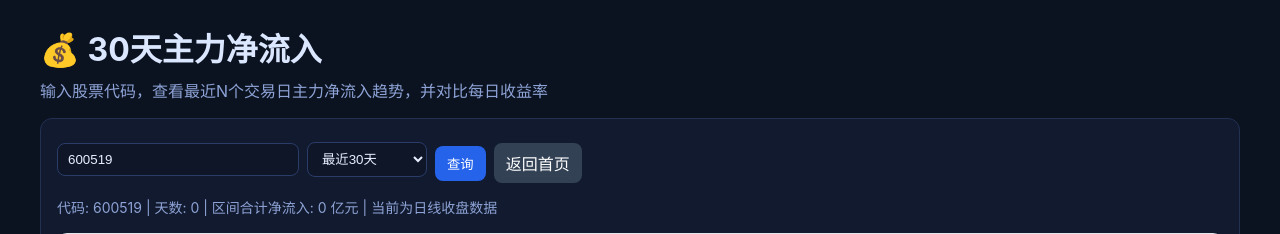
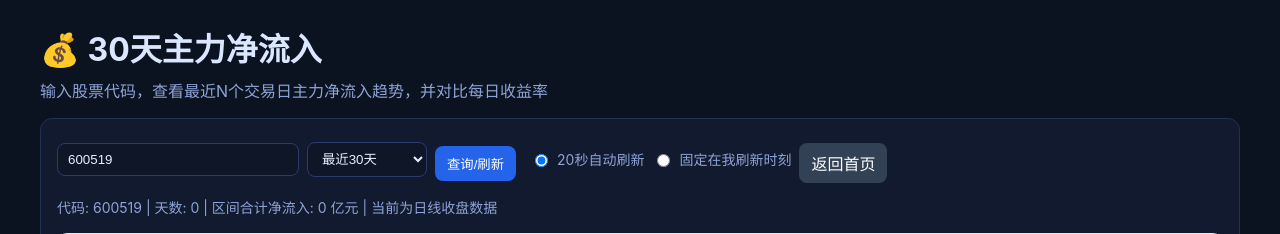
Before and after one commit to echo00725/stock326-site, a Flask app: page /main-net-inflow in a window 1280 px wide. Shown: the top 234 px of the page. Run offline with Flask 3, Linux system fonts and the light colour scheme; data that the repository does not hold is empty.

Commit message:
feat: add refresh mode toggle (20s auto vs fixed snapshot)

```diff
--- a/templates/main_net_inflow.html
+++ b/templates/main_net_inflow.html
@@ -41,7 +41,13 @@
           <option value="10">最近10天</option>
           <option value="60">最近60天</option>
         </select>
-        <button class="btn" onclick="loadData()">查询</button>
+        <button class="btn" onclick="manualRefresh()">查询/刷新</button>
+        <label class="muted" style="display:flex;align-items:center;gap:6px;margin-left:6px;">
+          <input type="radio" name="refreshMode" value="auto" checked onchange="applyRefreshMode()" /> 20秒自动刷新
+        </label>
+        <label class="muted" style="display:flex;align-items:center;gap:6px;">
+          <input type="radio" name="refreshMode" value="fixed" onchange="applyRefreshMode()" /> 固定在我刷新时刻
+        </label>
         <a class="btn secondary" href="/">返回首页</a>
       </div>
       <p id="meta" class="muted"></p>
@@ -74,7 +80,38 @@
   </main>
 
   <script>
+    let refreshTimer = null;
+    let fixedAt = '';
+
     function fmtNum(n){ return Number(n||0).toLocaleString('zh-CN'); }
+
+    function nowText(){
+      const d = new Date();
+      const p = n => String(n).padStart(2,'0');
+      return `${p(d.getHours())}:${p(d.getMinutes())}:${p(d.getSeconds())}`;
+    }
+
+    function currentMode(){
+      const el = document.querySelector('input[name="refreshMode"]:checked');
+      return el ? el.value : 'auto';
+    }
+
+    function applyRefreshMode(){
+      const mode = currentMode();
+      if(refreshTimer){ clearInterval(refreshTimer); refreshTimer = null; }
+      if(mode === 'auto'){
+        fixedAt = '';
+        refreshTimer = setInterval(loadData, 20000);
+      }else{
+        fixedAt = nowText();
+      }
+      loadData();
+    }
+
+    function manualRefresh(){
+      if(currentMode() === 'fixed') fixedAt = nowText();
+      loadData();
+    }
 
     function toPath(points){
       if(!points.length) return '';
@@ -184,10 +221,14 @@
         const d = json.data;
         const rowsAsc = (d.rows || []).slice();
         const last = rowsAsc.length ? rowsAsc[rowsAsc.length - 1] : null;
-        const rtTag = last && last.is_realtime ? ` | 实时刷新: ${last.ts || last.date}` : ' | 当前为日线收盘数据';
+        const rtTag = last && last.is_realtime ? ` | 数据时间: ${last.ts || last.date}` : ' | 当前为日线收盘数据';
         meta.textContent = `代码: ${d.code} ${d.name || ''} | 天数: ${d.days} | 区间合计净流入: ${fmtNum(d.summary.sum_yi)} 亿元${rtTag}`;
         if(last && last.is_realtime){
-          rt.textContent = '已接入盘中分钟级主力净流入，页面每20秒自动刷新。';
+          if(currentMode() === 'auto'){
+            rt.textContent = '模式：20秒自动刷新（实时）。';
+          }else{
+            rt.textContent = `模式：固定快照（锁定在 ${fixedAt || nowText()}，仅点击“查询/刷新”才更新）。`;
+          }
         }
 
         drawChart(rowsAsc);
@@ -213,8 +254,7 @@
       }
     }
 
-    loadData();
-    setInterval(loadData, 20000);
+    applyRefreshMode();
   </script>
 </body>
 </html>
```
